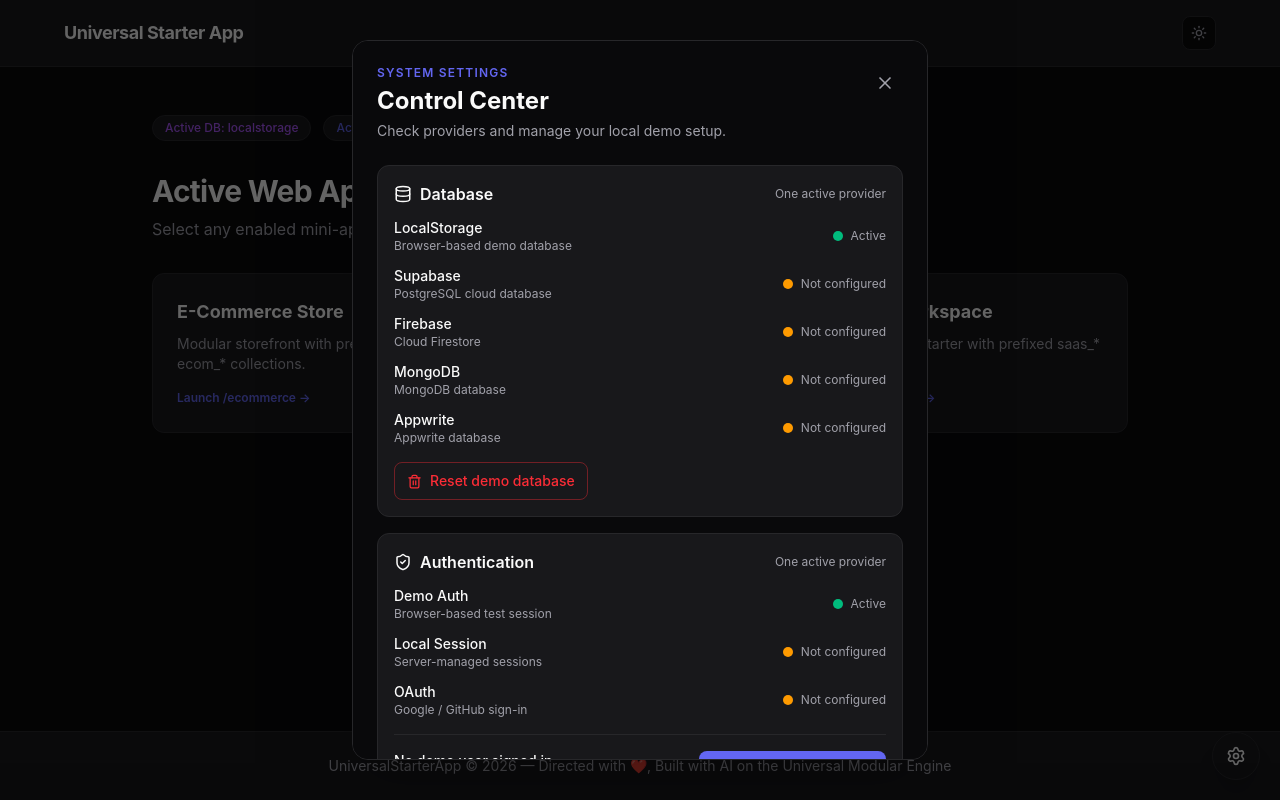
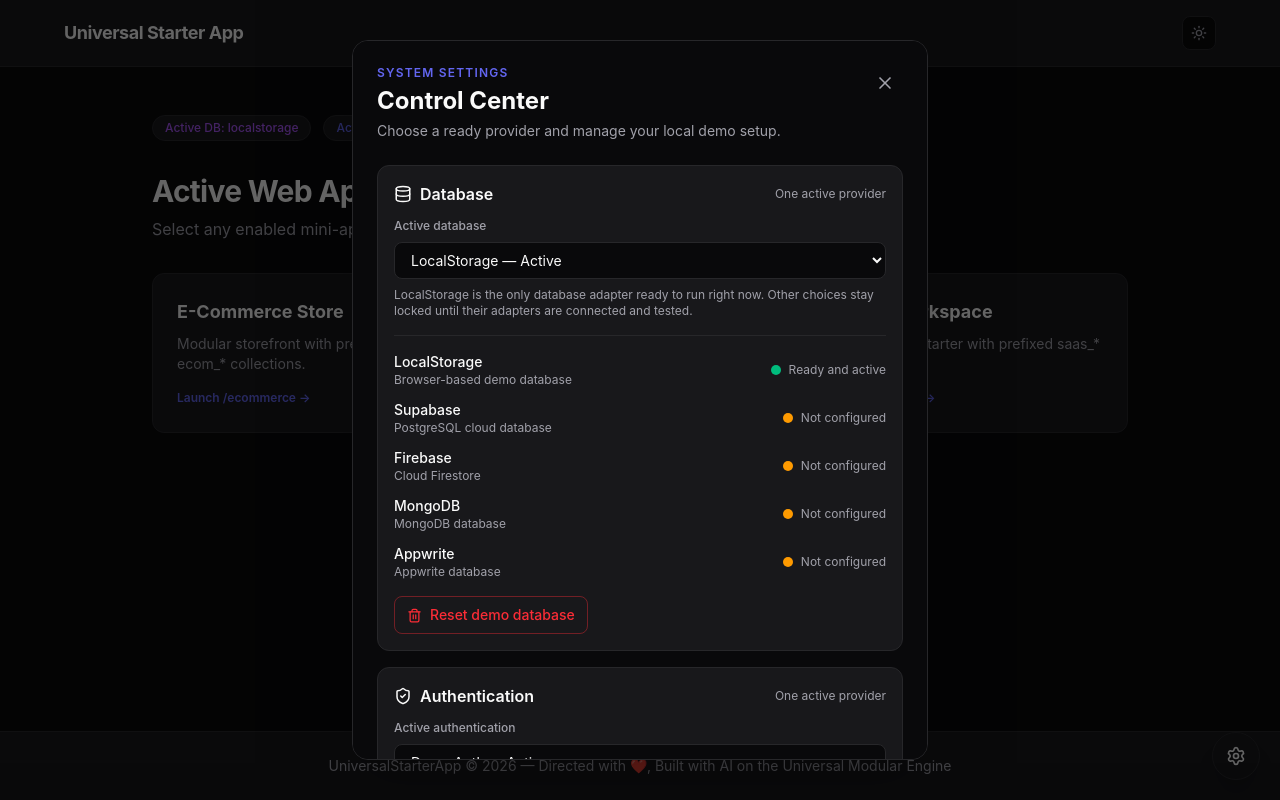
Before and after one commit to DebrajLogic/Universal-Starter-App, a Next.js app: page / in a window 1280 px wide. Both pictures are taken after a click on the button 1236 px from the left and 756 px from the top of the page. Built offline with nearby package versions, Linux system fonts and the light colour scheme.

Commit message:
Add provider selectors to Control Center

```diff
--- a/src/shared/control-center/ControlCenter.tsx
+++ b/src/shared/control-center/ControlCenter.tsx
@@ -1,7 +1,9 @@
 'use client';
 
 import { useEffect, useState } from 'react';
-import { Settings, X, Database, ShieldCheck, Trash2, LogIn, LogOut, CircleHelp } from 'lucide-react';
+import {
+  Settings, X, Database, ShieldCheck, Trash2, LogIn, LogOut, CircleHelp,
+} from 'lucide-react';
 import type { AuthUser } from '@/AUTH/auth/auth_contract';
 import { auth } from '@/AUTH/auth/auth_switch';
 
@@ -16,6 +18,25 @@ const statusStyles: Record<ProviderStatus, string> = {
 
 function StatusDot({ status }: { status: ProviderStatus }) {
   return <span className={`inline-block h-2.5 w-2.5 rounded-full ${statusStyles[status]}`} aria-label={status} />;
+}
+
+function ProviderRow({ name, detail, status, label }: {
+  name: string;
+  detail: string;
+  status: ProviderStatus;
+  label: string;
+}) {
+  return (
+    <div className="flex items-center justify-between gap-3">
+      <div className="min-w-0">
+        <p className="text-sm font-medium">{name}</p>
+        <p className="text-xs text-color_5">{detail}</p>
+      </div>
+      <span className="flex shrink-0 items-center gap-2 text-xs text-color_5">
+        <StatusDot status={status} /> {label}
+      </span>
+    </div>
+  );
 }
 
 export function ControlCenter() {
@@ -102,7 +123,13 @@ export function ControlCenter() {
       </button>
 
       {isOpen && (
-        <div className="fixed inset-0 z-50 flex items-end justify-center bg-black/60 p-0 sm:items-center sm:p-5" role="presentation" onMouseDown={(event) => { if (event.target === event.currentTarget) setIsOpen(false); }}>
+        <div
+          className="fixed inset-0 z-50 flex items-end justify-center bg-black/60 p-0 sm:items-center sm:p-5"
+          role="presentation"
+          onMouseDown={(event) => {
+            if (event.target === event.currentTarget) setIsOpen(false);
+          }}
+        >
           <section
             role="dialog"
             aria-modal="true"
@@ -113,9 +140,14 @@ export function ControlCenter() {
               <div>
                 <p className="text-xs font-semibold uppercase tracking-widest text-color_6">System settings</p>
                 <h2 id="control-center-title" className="mt-1 text-2xl font-bold">Control Center</h2>
-                <p className="mt-1 text-sm text-color_5">Check providers and manage your local demo setup.</p>
+                <p className="mt-1 text-sm text-color_5">Choose a ready provider and manage your local demo setup.</p>
               </div>
-              <button type="button" onClick={() => setIsOpen(false)} className="rounded-lg p-2 text-color_5 hover:bg-color_2 hover:text-color_4" aria-label="Close Control Center">
+              <button
+                type="button"
+                onClick={() => setIsOpen(false)}
+                className="rounded-lg p-2 text-color_5 hover:bg-color_2 hover:text-color_4"
+                aria-label="Close Control Center"
+              >
                 <X size={20} />
               </button>
             </div>
@@ -127,14 +159,40 @@ export function ControlCenter() {
                   <h3 className="font-semibold">Database</h3>
                   <span className="ml-auto text-xs text-color_5">One active provider</span>
                 </div>
-                <div className="space-y-3">
-                  <ProviderRow name="LocalStorage" detail="Browser-based demo database" status={storageReady ? 'active' : 'error'} label={storageReady ? 'Active' : 'Unavailable'} />
+
+                <label htmlFor="database-provider" className="mb-2 block text-xs font-medium text-color_5">
+                  Active database
+                </label>
+                <select
+                  id="database-provider"
+                  value="localstorage"
+                  disabled={!storageReady}
+                  className="w-full rounded-lg border border-color_3 bg-color_1 px-3 py-2 text-sm text-color_4 disabled:cursor-not-allowed disabled:opacity-60"
+                  aria-describedby="database-provider-help"
+                >
+                  <option value="localstorage">LocalStorage — Active</option>
+                  <option value="supabase" disabled>Supabase — Coming in a later step</option>
+                  <option value="firebase" disabled>Firebase — Coming in a later step</option>
+                  <option value="mongodb" disabled>MongoDB — Coming in a later step</option>
+                  <option value="appwrite" disabled>Appwrite — Coming in a later step</option>
+                </select>
+                <p id="database-provider-help" className="mt-2 text-xs text-color_5">
+                  LocalStorage is the only database adapter ready to run right now. Other choices stay locked until their adapters are connected and tested.
+                </p>
+
+                <div className="mt-4 space-y-3 border-t border-color_3 pt-4">
+                  <ProviderRow name="LocalStorage" detail="Browser-based demo database" status={storageReady ? 'active' : 'error'} label={storageReady ? 'Ready and active' : 'Unavailable'} />
                   <ProviderRow name="Supabase" detail="PostgreSQL cloud database" status="setup" label="Not configured" />
                   <ProviderRow name="Firebase" detail="Cloud Firestore" status="setup" label="Not configured" />
                   <ProviderRow name="MongoDB" detail="MongoDB database" status="setup" label="Not configured" />
                   <ProviderRow name="Appwrite" detail="Appwrite database" status="setup" label="Not configured" />
                 </div>
-                <button type="button" onClick={resetDemoDatabase} className="mt-4 inline-flex items-center gap-2 rounded-lg border border-red-500/40 px-3 py-2 text-sm font-medium text-red-500 transition hover:bg-red-500/10">
+
+                <button
+                  type="button"
+                  onClick={resetDemoDatabase}
+                  className="mt-4 inline-flex items-center gap-2 rounded-lg border border-red-500/40 px-3 py-2 text-sm font-medium text-red-500 transition hover:bg-red-500/10"
+                >
                   <Trash2 size={15} /> Reset demo database
                 </button>
               </div>
@@ -145,22 +203,51 @@ export function ControlCenter() {
                   <h3 className="font-semibold">Authentication</h3>
                   <span className="ml-auto text-xs text-color_5">One active provider</span>
                 </div>
-                <div className="space-y-3">
-                  <ProviderRow name="Demo Auth" detail="Browser-based test session" status="active" label="Active" />
+
+                <label htmlFor="auth-provider" className="mb-2 block text-xs font-medium text-color_5">
+                  Active authentication
+                </label>
+                <select
+                  id="auth-provider"
+                  value="demo"
+                  className="w-full rounded-lg border border-color_3 bg-color_1 px-3 py-2 text-sm text-color_4"
+                  aria-describedby="auth-provider-help"
+                >
+                  <option value="demo">Demo Auth — Active</option>
+                  <option value="local_session" disabled>Local Session — Coming in a later step</option>
+                  <option value="oauth" disabled>OAuth — Coming in a later step</option>
+                </select>
+                <p id="auth-provider-help" className="mt-2 text-xs text-color_5">
+                  Demo Auth is the only authentication adapter ready to run right now. The other choices stay locked until their adapters are implemented.
+                </p>
+
+                <div className="mt-4 space-y-3 border-t border-color_3 pt-4">
+                  <ProviderRow name="Demo Auth" detail="Browser-based test session" status="active" label="Ready and active" />
                   <ProviderRow name="Local Session" detail="Server-managed sessions" status="setup" label="Not configured" />
                   <ProviderRow name="OAuth" detail="Google / GitHub sign-in" status="setup" label="Not configured" />
                 </div>
+
                 <div className="mt-4 flex flex-wrap items-center justify-between gap-3 border-t border-color_3 pt-4">
                   <div className="min-w-0">
                     <p className="text-sm font-medium">{user ? user.name : 'No demo user signed in'}</p>
                     <p className="text-xs text-color_5">{user ? user.email : 'Sign in to test a local session'}</p>
                   </div>
                   {user ? (
-                    <button type="button" disabled={busy} onClick={() => void handleSignOut()} className="inline-flex items-center gap-2 rounded-lg border border-color_3 px-3 py-2 text-sm font-medium hover:bg-color_1 disabled:opacity-50">
+                    <button
+                      type="button"
+                      disabled={busy}
+                      onClick={() => void handleSignOut()}
+                      className="inline-flex items-center gap-2 rounded-lg border border-color_3 px-3 py-2 text-sm font-medium hover:bg-color_1 disabled:opacity-50"
+                    >
                       <LogOut size={15} /> Sign out
                     </button>
                   ) : (
-                    <button type="button" disabled={busy} onClick={() => void handleSignIn()} className="inline-flex items-center gap-2 rounded-lg bg-color_6 px-3 py-2 text-sm font-semibold text-white hover:opacity-90 disabled:opacity-50">
+                    <button
+                      type="button"
+                      disabled={busy}
+                      onClick={() => void handleSignIn()}
+                      className="inline-flex items-center gap-2 rounded-lg bg-color_6 px-3 py-2 text-sm font-semibold text-white hover:opacity-90 disabled:opacity-50"
+                    >
                       <LogIn size={15} /> Sign in as demo user
                     </button>
                   )}
@@ -170,7 +257,7 @@ export function ControlCenter() {
 
             <div className="mt-4 flex items-start gap-2 rounded-lg bg-color_2 p-3 text-xs text-color_5">
               <CircleHelp size={16} className="mt-0.5 shrink-0" />
-              <p>LocalStorage is for local testing only. Its data belongs to this browser and can be changed by the browser user. Provider rows marked “Not configured” are placeholders, not working connections.</p>
+              <p>Only ready providers can be selected. LocalStorage and Demo Auth are for local testing only. Other providers remain visible but disabled until they are fully wired and tested.</p>
             </div>
             {message && <p role="status" className="mt-3 rounded-lg border border-color_3 p-3 text-sm text-color_5">{message}</p>}
           </section>
@@ -179,17 +266,3 @@ export function ControlCenter() {
     </>
   );
 }
-
-function ProviderRow({ name, detail, status, label }: { name: string; detail: string; status: ProviderStatus; label: string }) {
-  return (
-    <div className="flex items-center justify-between gap-3">
-      <div className="min-w-0">
-        <p className="text-sm font-medium">{name}</p>
-        <p className="text-xs text-color_5">{detail}</p>
-      </div>
-      <span className="flex shrink-0 items-center gap-2 text-xs text-color_5">
-        <StatusDot status={status} /> {label}
-      </span>
-    </div>
-  );
-}
```
